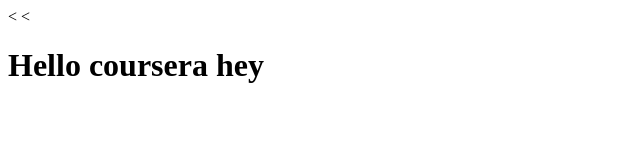
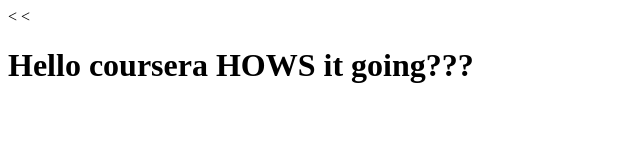
Before and after one commit to saloniagiwal/coursera-angularjs, a plain HTML site: page index.html in a window 1280 px wide. Shown: the whole page, without its empty margins (0-640 px from the left). Drawn offline with Linux system fonts and the light colour scheme.

Commit message:
Nextt version of Web file

```diff
--- a/index.html
+++ b/index.html
@@ -5,7 +5,7 @@
     <title>Hello coursera</title>
   </head>
   <body>
-    <<h1>Hello coursera hey</h1>
+    <<h1>Hello coursera HOWS it going???</h1>
 
   </body>
 </html>
```
